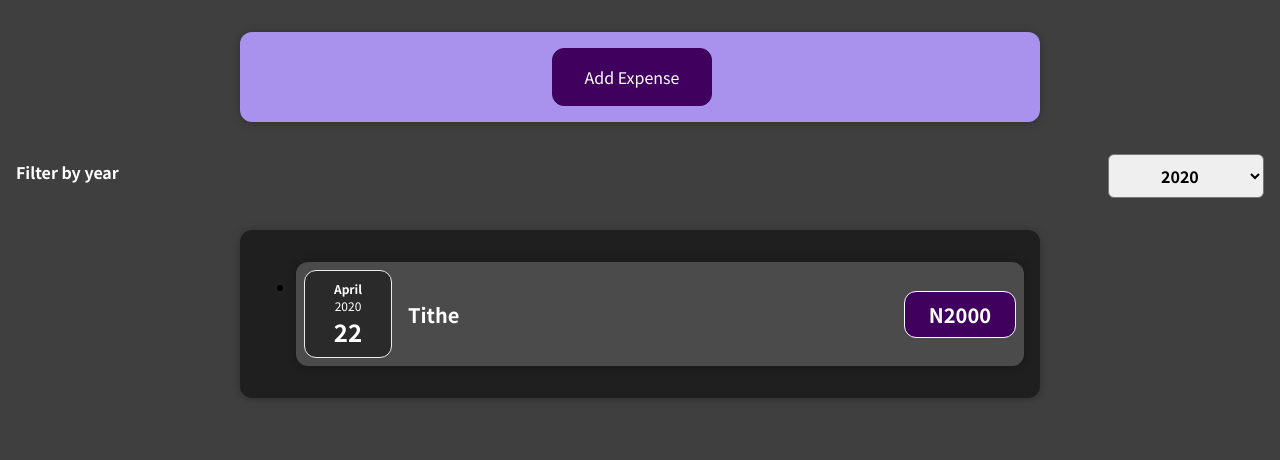
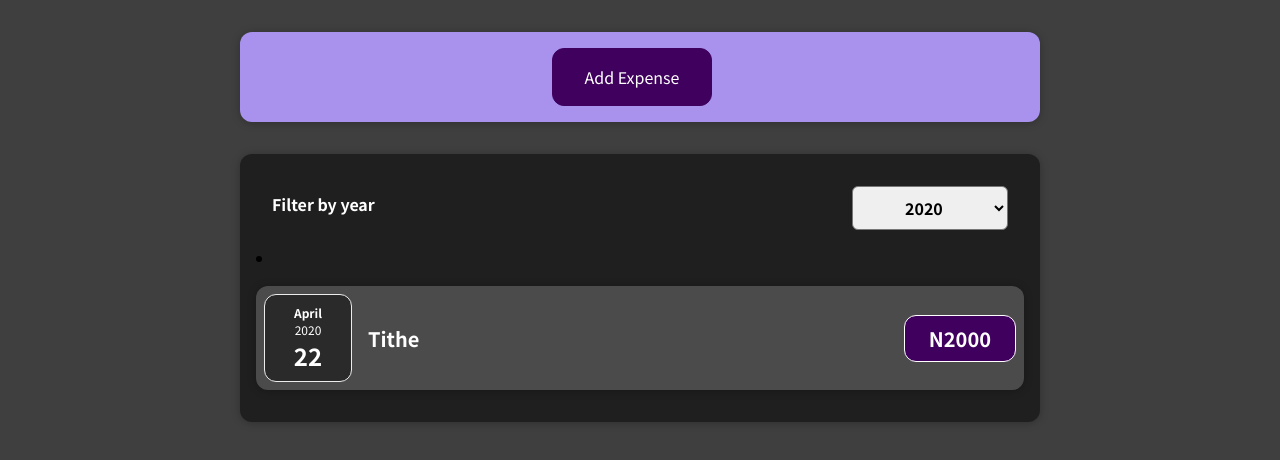
Before and after one commit to Seyi-Keye/budget-app, a React (Create React App) app: page / in a window 1280 px wide. Shown: the top 460 px of the page. Built offline with nearby package versions, Linux system fonts and the light colour scheme.

Commit message:
Modify expense list

```diff
--- a/src/components/Expenses/Expenses.js
+++ b/src/components/Expenses/Expenses.js
@@ -15,9 +15,9 @@ const Expenses = ({ expenses }) => {
 
   return (
     <div>
-      <ExpensesFilter selected={year} onFilterSelect={handleExpenseFilter} />
       <Card className="expenses">
-      <ExpensesList items={filteredExpenses} />
+        <ExpensesFilter selected={year} onFilterSelect={handleExpenseFilter} />
+        <ExpensesList items={filteredExpenses} />
       </Card>
     </div>
   )
--- a/src/components/Expenses/ExpensesList.js
+++ b/src/components/Expenses/ExpensesList.js
@@ -4,17 +4,15 @@ import './ExpensesList.css';
 export const ExpensesList = ({ items }) => {
 
   if (items.length === 0) {
-    return <p className="expenses__empty">No item found</p>
+    return <p className="expenses-list__fallback">No item found</p>
   } else {
-    return items.map(({title, amount, date}, ind) =>
-        <ul key={ind + 5}>
-        <ExpenseItem
-          title={title}
-          amount={amount}
-          date={date}
-        />
-      </ul>
-    );
+    return items.map(({title, amount, date}, ind) => {
+      return <ExpenseItem
+        title={title}
+        amount={amount}
+        date={date}
+      />
+      })
   }
 }
 
```
